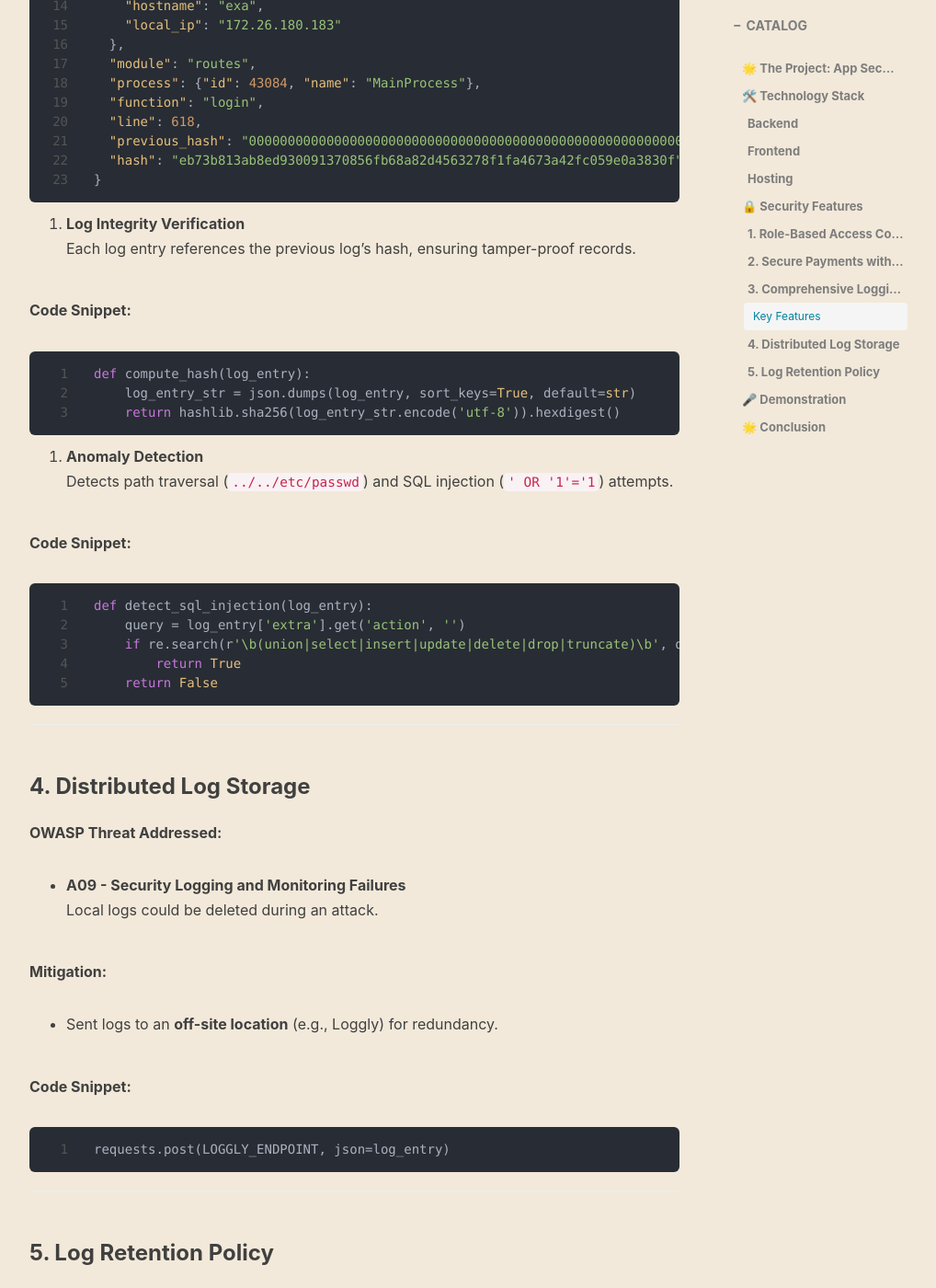
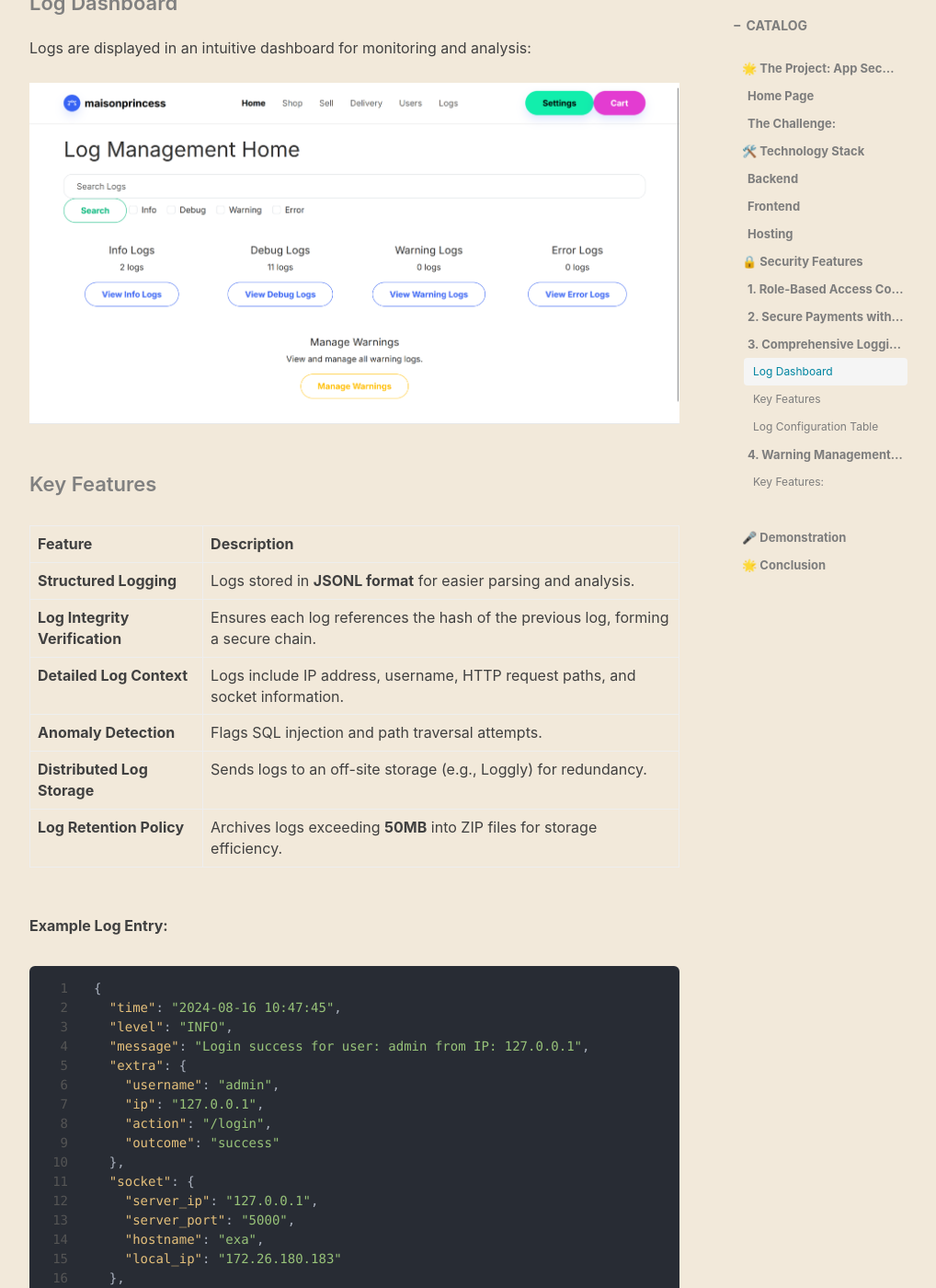
Before and after one commit to sirburger/sirburger.github.io, a Jekyll site: the page built from _posts/2024-04-15-App-Security-Maisonprincess.md, in a window 1280 px wide and 1400 px high, scrolled down 4513 px. Shown: the whole window at 92% size, without its empty margins (233-1251 px from the left). Built offline with Jekyll 4.4.1, drawn with Linux system fonts in a browser that asks for light colours; nearby versions of some CDN libraries; comment, search, counter and statistics services are not loaded; some of the changed text lies outside the part shown.

Commit message:
,zxbczjxcbasdads
zxc

````diff
--- a/_config.yml
+++ b/_config.yml
@@ -88,5 +88,6 @@
 # Friends
 friends:
   [
-    { title: "Resume Download Here", href: "/img/Junhui_Resume.pdf"},
+    { title: "[ *Resume Download Here* ]", href: "/img/Junhui_Resume.pdf"},
+    { title: "Email Me Here", href: "mailto:zhuojunhui5@gmail.com"}
   ]
--- a/_posts/2024-04-15-App-Security-Maisonprincess.md
+++ b/_posts/2024-04-15-App-Security-Maisonprincess.md
@@ -22,9 +22,13 @@
 
 ## 🌟 The Project: App Security at Its Core
 
-**MaisonPrincess** is a hybrid thrift marketplace where users can buy and sell second-hand clothing. This project was part of my **Application Security assignment**, where I implemented measures to secure the platform against the **OWASP Top 10** vulnerabilities.
+**MaisonPrincess** is a hybrid thrift marketplace where users can buy and sell second-hand clothing. This project was part of my **Application Security assignment**, where I implemented measures to secure the platform against the **OWASP Top 10 vulnerabilities**.
 
-The challenge:
+### Home Page
+Here's a sneak peek at the MaisonPrincess home page:
+![Home Page of MaisonPrincess](/img/in-post/Appsec/home.png)
+
+### The Challenge:
 1. Build a functional platform that supports thrifting.
 2. Secure it against the **OWASP Top 10 vulnerabilities** using industry best practices.
 
@@ -86,10 +90,7 @@
 
 **OWASP Threat Addressed:**
 - **A03 - Injection**
-Improperly handled inputs could lead to SQL injection or other attacks.
-
 - **A07 - Broken Access Control**
-Attackers might misuse tokens to access payment endpoints.
 
 **Mitigation:**
 - Used **JWT tokens** to authenticate Stripe API requests.
@@ -128,10 +129,20 @@
 
 Logging is critical for monitoring, threat detection, and incident response. The logging system in MaisonPrincess aligns with **OWASP A09 - Security Logging and Monitoring Failures**.
 
+#### Log Dashboard
+Logs are displayed in an intuitive dashboard for monitoring and analysis:
+![Log Dashboard](/img/in-post/Appsec/log_dashboard.png)
+
 #### Key Features
 
-1. **Structured Logging**
-Logs are stored in **JSONL format** to make them easy to analyze.
+| **Feature**                  | **Description**                                                                                       |
+|------------------------------|-------------------------------------------------------------------------------------------------------|
+| **Structured Logging**        | Logs stored in **JSONL format** for easier parsing and analysis.                                     |
+| **Log Integrity Verification**| Ensures each log references the hash of the previous log, forming a secure chain.                   |
+| **Detailed Log Context**      | Logs include IP address, username, HTTP request paths, and socket information.                     |
+| **Anomaly Detection**         | Flags SQL injection and path traversal attempts.                                                   |
+| **Distributed Log Storage**   | Sends logs to an off-site storage (e.g., Loggly) for redundancy.                                   |
+| **Log Retention Policy**      | Archives logs exceeding **50MB** into ZIP files for storage efficiency.                             |
 
 **Example Log Entry:**
 ```json
@@ -160,63 +171,20 @@
 }
 ```
 
-2. **Log Integrity Verification**
-Each log entry references the previous log’s hash, ensuring tamper-proof records.
-
-**Code Snippet:**
-```python
-def compute_hash(log_entry):
-    log_entry_str = json.dumps(log_entry, sort_keys=True, default=str)
-    return hashlib.sha256(log_entry_str.encode('utf-8')).hexdigest()
-```
-
-3. **Anomaly Detection**
-Detects path traversal (`../../etc/passwd`) and SQL injection (`' OR '1'='1`) attempts.
-
-**Code Snippet:**
-```python
-def detect_sql_injection(log_entry):
-    query = log_entry['extra'].get('action', '')
-    if re.search(r'\b(union|select|insert|update|delete|drop|truncate)\b', query, re.IGNORECASE):
-        return True
-    return False
-```
+#### Log Configuration Table
+![Log Configuration Table](/img/in-post/Appsec/Untitled-2024-07-19-2058.svg)
 
 ---
 
-### 4. Distributed Log Storage
+### 4. Warning Management Panel
 
-**OWASP Threat Addressed:**
-- **A09 - Security Logging and Monitoring Failures**
-Local logs could be deleted during an attack.
+The **Warning Management Panel** enables admins to monitor and ban suspicious users.
 
-**Mitigation:**
-- Sent logs to an **off-site location** (e.g., Loggly) for redundancy.
+#### Key Features:
+- Users with repeated violations are flagged and banned.
+- Bans can be managed by the admin in real-time.
 
-**Code Snippet:**
-```python
-requests.post(LOGGLY_ENDPOINT, json=log_entry)
-```
-
----
-
-### 5. Log Retention Policy
-
-**Threat Addressed:**
-- **A09 - Security Logging and Monitoring Failures**
-Attackers might overwhelm the logging system to trigger log deletions.
-
-**Mitigation:**
-- Compressed logs exceeding **50MB** into ZIP files for archival purposes.
-
-**Code Snippet:**
-```python
-def zip_log_file(file_path):
-    with zipfile.ZipFile(file_path + ".zip", 'w') as zipf:
-        zipf.write(file_path)
-    clear_log_file(file_path)
-```
-
+![Warning Management Panel](/img/in-post/Appsec/Warning_dahboard.png)
 ---
 
 ## 🎤 Demonstration
````
Also changed, not shown: img/in-post/Appsec/Untitled-2024-07-19-2058.svg (added), img/in-post/Appsec/Warning_dahboard.png (added), img/in-post/Appsec/home.png (added), img/in-post/Appsec/log_dashboard.png (added).
